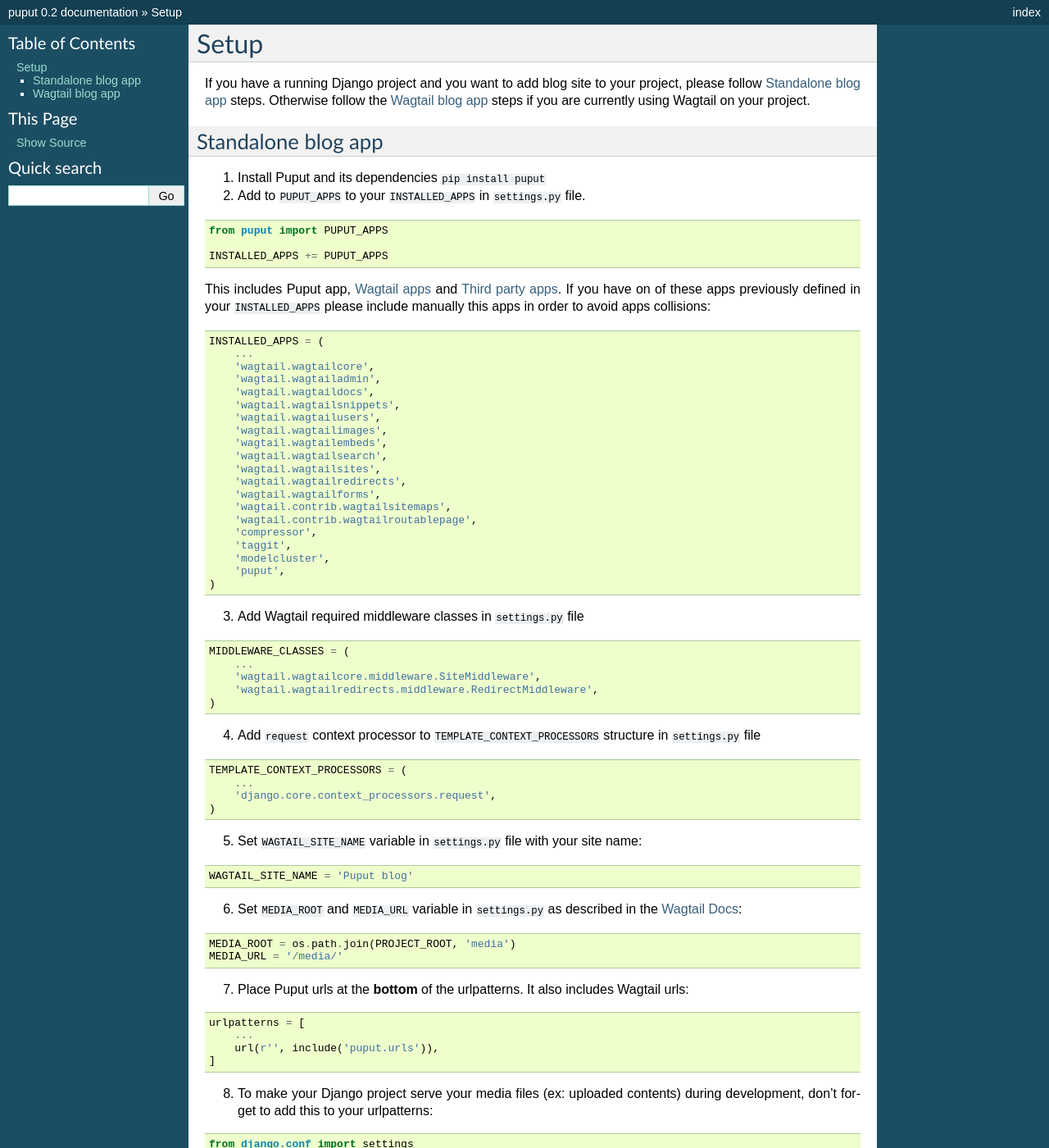
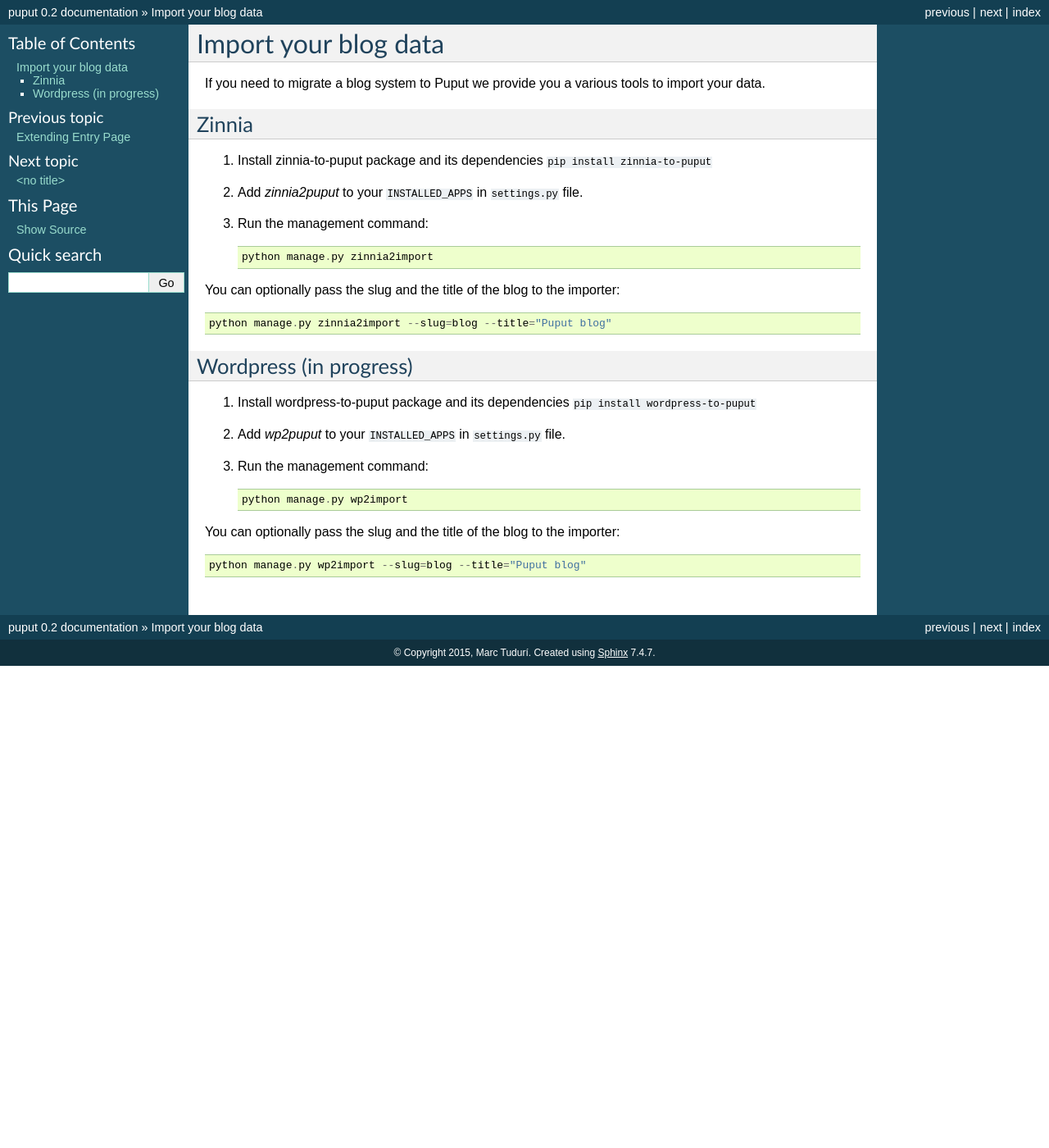
Before and after one commit to APSL/puput, a Sphinx documentation site: the page built from docs/importers.rst, in a window 1280 px wide and 1400 px high. Shown: the whole window at 82% size. Built offline with Sphinx 7.4.7, drawn with Linux system fonts in a browser that asks for light colours; some of the changed text lies outside the part shown.

Commit message:
Add importers documentation

```diff
--- a/docs/importers.rst
+++ b/docs/importers.rst
@@ -1,132 +1,28 @@
-Setup
-=====
+Import your blog data
+=====================
 
-If you have a running Django project and you want to add blog site to your project,
-please follow :ref:`standalone_app` steps. Otherwise follow the :ref:`wagtail_app` steps if you are currently using Wagtail on your project.
+If you need to migrate a blog system to Puput we provide you a various tools to import your data.
 
-.. _standalone_app:
+Zinnia
+------
+1. Install zinnia-to-puput package and its dependencies :code:`pip install zinnia-to-puput`
+2. Add `zinnia2puput` to your :code:`INSTALLED_APPS` in :file:`settings.py` file.
+3. Run the management command::
 
-Standalone blog app
--------------------
-1. Install Puput and its dependencies :code:`pip install puput`
+    python manage.py zinnia2import
 
-2. Add to :code:`PUPUT_APPS` to your :code:`INSTALLED_APPS` in :file:`settings.py` file.
+You can optionally pass the slug and the title of the blog to the importer::
 
-.. code-block:: python
+    python manage.py zinnia2import --slug=blog --title="Puput blog"
 
-    from puput import PUPUT_APPS
+Wordpress (in progress)
+-----------------------
+1. Install wordpress-to-puput package and its dependencies :code:`pip install wordpress-to-puput`
+2. Add `wp2puput` to your :code:`INSTALLED_APPS` in :file:`settings.py` file.
+3. Run the management command::
 
-    INSTALLED_APPS += PUPUT_APPS
+    python manage.py wp2import
 
-This includes Puput app, `Wagtail apps <http://docs.wagtail.io/en/v1.0/advanced_topics/settings.html#wagtail-apps>`_ and `Third party apps <http://docs.wagtail.io/en/v1.0/advanced_topics/settings.html#third-party-apps>`_.
-If you have on of these apps previously defined in your :code:`INSTALLED_APPS` please include manually this apps in order to avoid apps collisions:
+You can optionally pass the slug and the title of the blog to the importer::
 
-.. code-block:: python
-
-    INSTALLED_APPS = (
-        ...
-        'wagtail.wagtailcore',
-        'wagtail.wagtailadmin',
-        'wagtail.wagtaildocs',
-        'wagtail.wagtailsnippets',
-        'wagtail.wagtailusers',
-        'wagtail.wagtailimages',
-        'wagtail.wagtailembeds',
-        'wagtail.wagtailsearch',
-        'wagtail.wagtailsites',
-        'wagtail.wagtailredirects',
-        'wagtail.wagtailforms',
-        'wagtail.contrib.wagtailsitemaps',
-        'wagtail.contrib.wagtailroutablepage',
-        'compressor',
-        'taggit',
-        'modelcluster',
-        'puput',
-    )
-
-
-3. Add Wagtail required middleware classes in :file:`settings.py` file
-
-.. code-block:: python
-
-    MIDDLEWARE_CLASSES = (
-        ...
-        'wagtail.wagtailcore.middleware.SiteMiddleware',
-        'wagtail.wagtailredirects.middleware.RedirectMiddleware',
-    )
-
-4. Add :code:`request` context processor to :code:`TEMPLATE_CONTEXT_PROCESSORS` structure in :file:`settings.py` file
-
-.. code-block:: python
-
-    TEMPLATE_CONTEXT_PROCESSORS = (
-        ...
-        'django.core.context_processors.request',
-    )
-
-5. Set :code:`WAGTAIL_SITE_NAME` variable in :file:`settings.py` file with your site name:
-
-.. code-block:: python
-
-    WAGTAIL_SITE_NAME = 'Puput blog'
-
-6. Set :code:`MEDIA_ROOT` and :code:`MEDIA_URL` variable in :code:`settings.py` as described in the `Wagtail Docs <http://docs.wagtail.io/en/v1.1/advanced_topics/settings.html#ready-to-use-example-configuration-files>`_:
-
-.. code-block:: python
-
-    MEDIA_ROOT = os.path.join(PROJECT_ROOT, 'media')
-    MEDIA_URL = '/media/'
-
-
-7. Place Puput urls at the **bottom** of the urlpatterns. It also includes Wagtail urls:
-
-.. code-block:: python
-
-    urlpatterns = [
-        ...
-        url(r'', include('puput.urls')),
-    ]
-
-8. To make your Django project serve your media files (ex: uploaded contents) during development, don't forget to add this to your urlpatterns:
-
-.. code-block:: python
-
-
-    from django.conf import settings
-
-    if settings.DEBUG:
-        import os
-        from django.conf.urls import patterns
-        from django.conf.urls.static import static
-        from django.views.generic.base import RedirectView
-        from django.contrib.staticfiles.urls import staticfiles_urlpatterns
-
-        urlpatterns += staticfiles_urlpatterns() # tell gunicorn where static files are in dev mode
-        urlpatterns += static(settings.MEDIA_URL + 'images/', document_root=os.path.join(settings.MEDIA_ROOT, 'images'))
-        urlpatterns += patterns('',
-            (r'^favicon\.ico$', RedirectView.as_view(url=settings.STATIC_URL + 'myapp/images/favicon.ico'))
-        )
-
-
-9. Run :code:`python manage.py migrate` and :code:`python manage.py puput_initial_data` to load initial data to start a blog site.
-10. Open your broswer at http://127.0.0.1:8000/blog/ to view your blog home page. Go to http://127.0.0.1:8000/blog_admin/ to view the admin site and edit your content.
-
-
-.. _wagtail_app:
-
-Wagtail blog app
-----------------
-1. Install Puput and its dependencies :code:`pip install puput`
-2. Add :code:`puput`, :code:`wagtail.contrib.wagtailsitemaps` and :code:`wagtail.contrib.wagtailroutablepage` to your :code:`INSTALLED_APPS` in :file:`settings.py` file.
-3. If you have previously defined Wagtail urls in :file:`urls.py` set :code:`PUPUT_AS_PLUGIN = True` in the :file:`settings.py`. This will avoid to include Wagtail urls again when you include necessary Puput urls.
-4. Include Puput urls in your :file:`urls.py` file.
-
-.. code-block:: python
-
-    urlpatterns = [
-        ...
-        url(r'', include('puput.urls')),
-        ...
-    ]
-
-5. Run :code:`python manage.py migrate`
+    python manage.py wp2import --slug=blog --title="Puput blog"
--- a/docs/index.rst
+++ b/docs/index.rst
@@ -36,4 +36,5 @@
    editors
    comments
    extending
+   importers
    changelog
```
